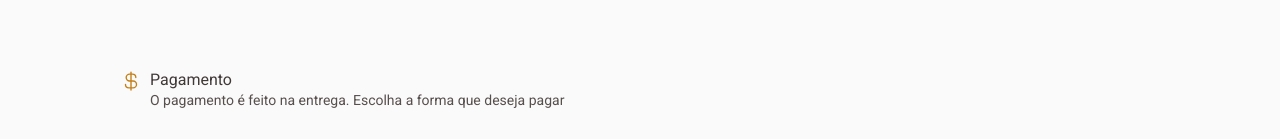
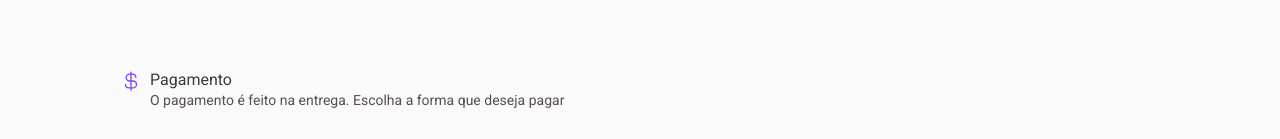
Before and after one commit to FelipeAmorimDev/coffee-delivery, a React (Vite) app: page /cart in a window 1280 px wide. Shown: the part 542-681 px from the top of the page. Built offline with nearby package versions, Linux system fonts and the light colour scheme; the HTML template or start-up script is replaced by a standard one.

Commit message:
fix: icone do form agora está com a cor certa

```diff
--- a/src/pages/Cart/components/CheckoutForm/index.tsx
+++ b/src/pages/Cart/components/CheckoutForm/index.tsx
@@ -32,7 +32,7 @@ export function CheckoutForm() {
         ))}
       </InputsContainer>
       <FormLabel>
-        <CurrencyDollar size={22} color="#C47F17" />
+        <CurrencyDollar size={22} color="#8047F8" />
         <div>
           <span>Pagamento</span>
           <span>
```
